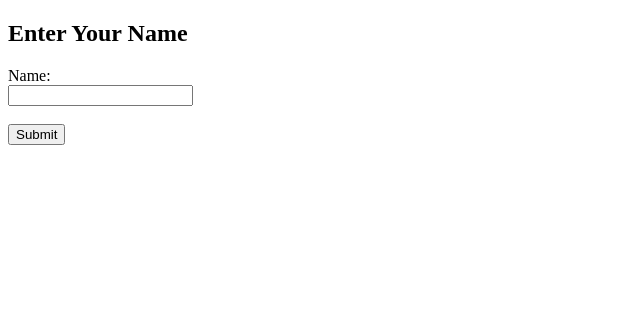
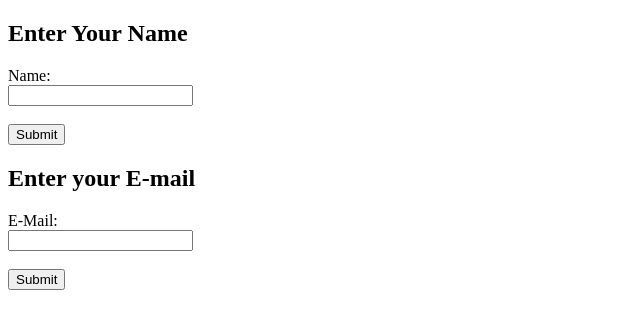
Before and after one commit to Quentin-Pettitt/My-First-Webpage, a plain HTML site: page index.html in a window 1280 px wide. Shown: the whole page, without its empty margins (0-640 px from the left). Drawn offline with Linux system fonts and the light colour scheme.

Commit message:
Update index.html

```diff
--- a/index.html
+++ b/index.html
@@ -15,5 +15,13 @@
         <input type="submit" value="Submit">
     </form>
 
+     <h2>Enter your E-mail</h2>
+
+    <form action="#" method="post">
+        <label for="name">E-Mail:</label><br>
+        <input type="text" id="name" name="name"><br><br>
+        <input type="submit" value="Submit">
+    </form>
+
 </body>
 </html>
```
